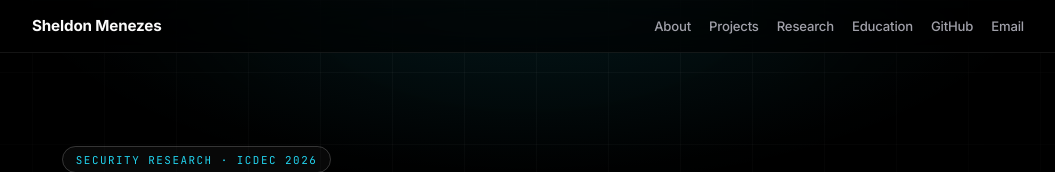
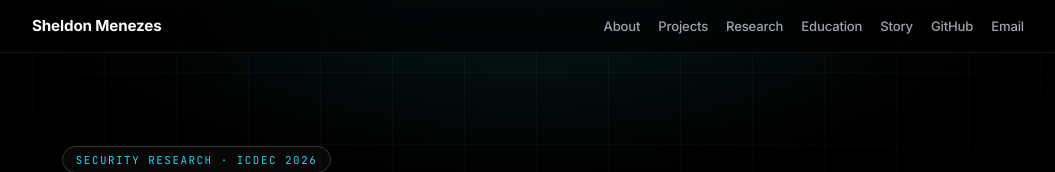
Before and after one commit to BrightShadow0/Portfolio, a plain HTML site: page research.html in a window 1280 px wide. Shown: the top 172 px of the page, without its empty margins (112-1167 px from the left). Drawn offline with Linux system fonts and the light colour scheme.

Commit message:
Add Story toggle to nav

```diff
--- a/research.html
+++ b/research.html
@@ -18,7 +18,7 @@
 <link rel="stylesheet" href="vercel.css">
 </head>
 <body id="top">
-<nav><div class="nav-inner"><a class="wordmark" href="index.html">Sheldon Menezes</a><div class="nav-links"><a href="index.html">About</a><a href="projects.html">Projects</a><a href="research.html">Research</a><a href="education.html">Education</a><a href="https://github.com/BrightShadow0">GitHub</a><a href="mailto:sheldonpmenezes@gmail.com">Email</a></div></div></nav>
+<nav><div class="nav-inner"><a class="wordmark" href="index.html">Sheldon Menezes</a><div class="nav-links"><a href="index.html">About</a><a href="projects.html">Projects</a><a href="research.html">Research</a><a href="education.html">Education</a><a class="story-toggle" href="story.html" title="Scrollytelling mode">Story</a><a href="https://github.com/BrightShadow0">GitHub</a><a href="mailto:sheldonpmenezes@gmail.com">Email</a></div></div></nav>
 <header class="hero wrap"><div><p class="kicker hero-in"><span>SECURITY RESEARCH · ICDEC 2026</span></p><h1 class="hero-in" style="--d:.08s">Locating the <em>Break</em></h1><p class="tagline hero-in" style="--d:.16s">Security-specific failure attribution at agent hand-offs in multi-agent LLM code generation pipelines.</p></div></header>
 <main class="home wrap">
 <section><h2 class="label reveal">What it's about</h2>
```
